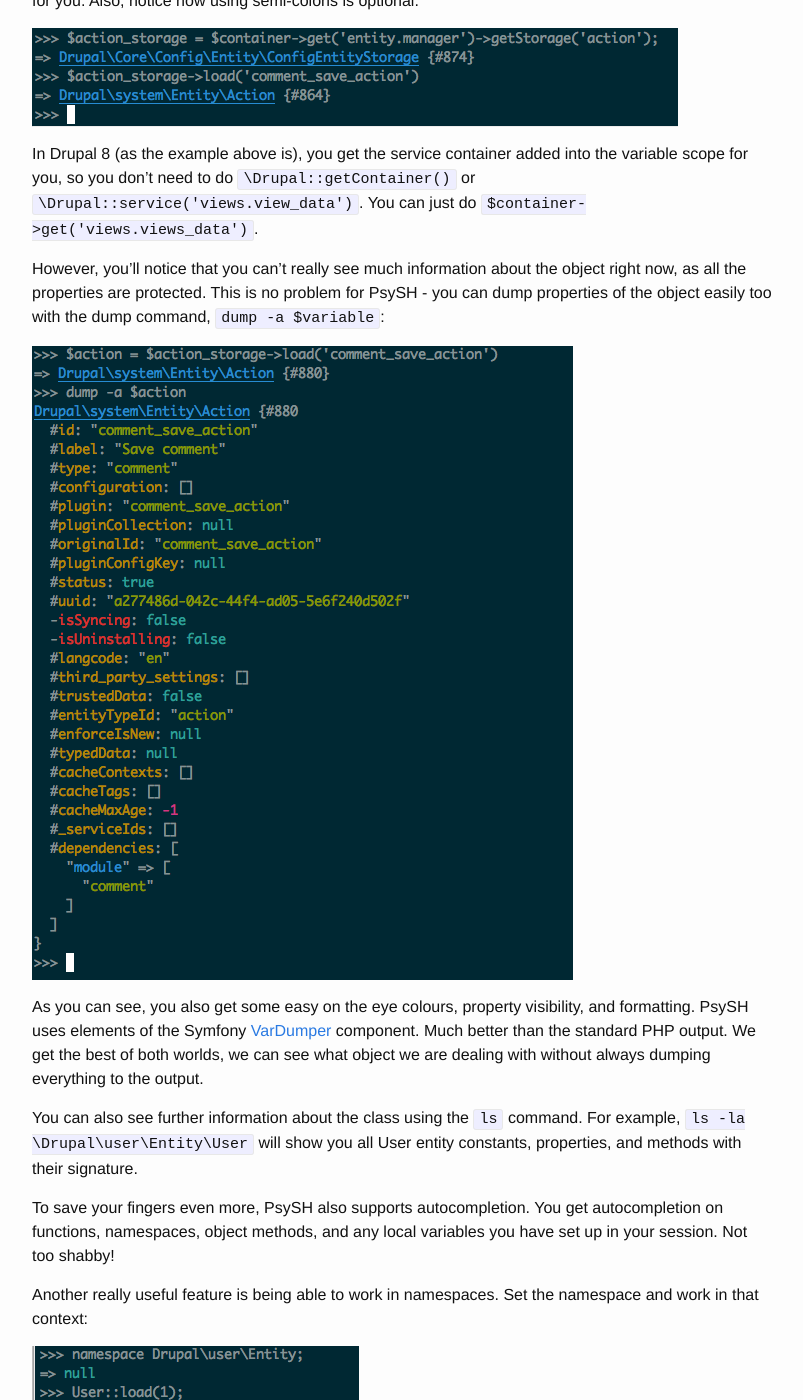
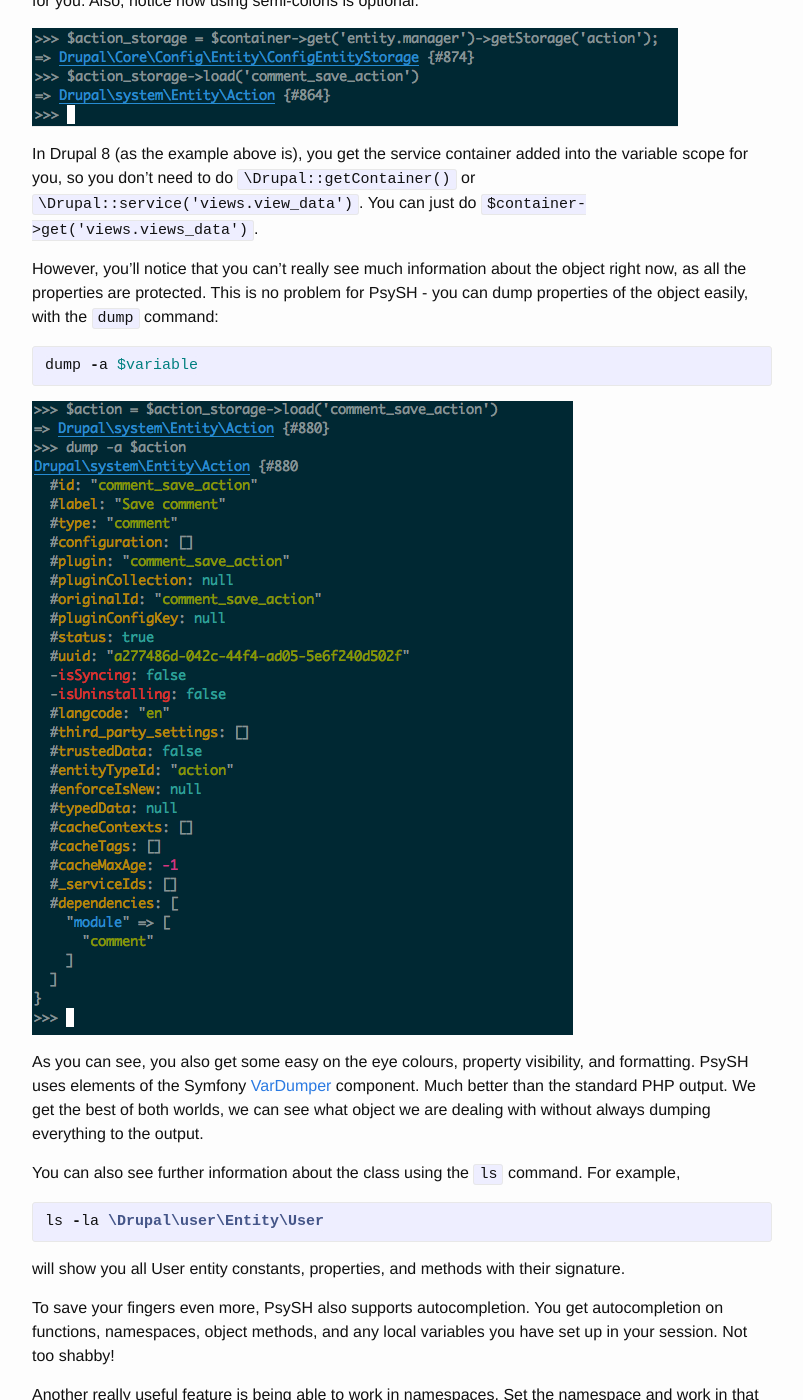
Before and after one commit to damiankloip/damiankloip.github.io, a Jekyll site: the page built from _posts/2015-08-12-drush-php.markdown, in a window 1280 px wide and 1400 px high, scrolled down 989 px. Shown: the whole window, without its empty margins (238-1041 px from the left). Built offline with Jekyll 4.4.1, drawn with Linux system fonts in a browser that asks for light colours; comment, search, counter and statistics services are not loaded; some of the changed text lies outside the part shown.

Commit message:
Use highlight blocks for commands, tweak some words

```diff
--- a/_posts/2015-08-12-drush-php.markdown
+++ b/_posts/2015-08-12-drush-php.markdown
@@ -47,7 +47,11 @@ In Drupal 8 (as the example above is), you get the service container added into
 `\Drupal::service('views.view_data')`. You can just do `$container->get('views.views_data')`.
 
 However, you'll notice that you can't really see much information about the object right now, as all the properties are protected. This is
-no problem for PsySH - you can dump properties of the object easily too with the dump command, `dump -a $variable`:
+no problem for PsySH - you can dump properties of the object easily, with the `dump` command:
+
+{% highlight php %}
+dump -a $variable
+{% endhighlight %}
 
 ![Drush PHP comment dump][drush-php-comment-dump]
 
@@ -55,8 +59,13 @@ As you can see, you also get some easy on the eye colours, property visibility,
 component. Much better than the standard PHP output. We get the best of both worlds, we can see what object we are dealing with without always dumping
 everything to the output.
 
-You can also see further information about the class using the `ls` command. For example, `ls -la \Drupal\user\Entity\User` will show you all User entity
-constants, properties, and methods with their signature.
+You can also see further information about the class using the `ls` command. For example,
+
+{% highlight php %}
+ls -la \Drupal\user\Entity\User
+{% endhighlight %}
+
+will show you all User entity constants, properties, and methods with their signature.
 
 To save your fingers even more, PsySH also supports autocompletion. You get autocompletion on functions, namespaces, object methods, and
 any local variables you have set up in your session. Not too shabby!
```
Also changed, not shown: other parts of _posts/2015-08-12-drush-php.markdown (+1 -1 lines).
